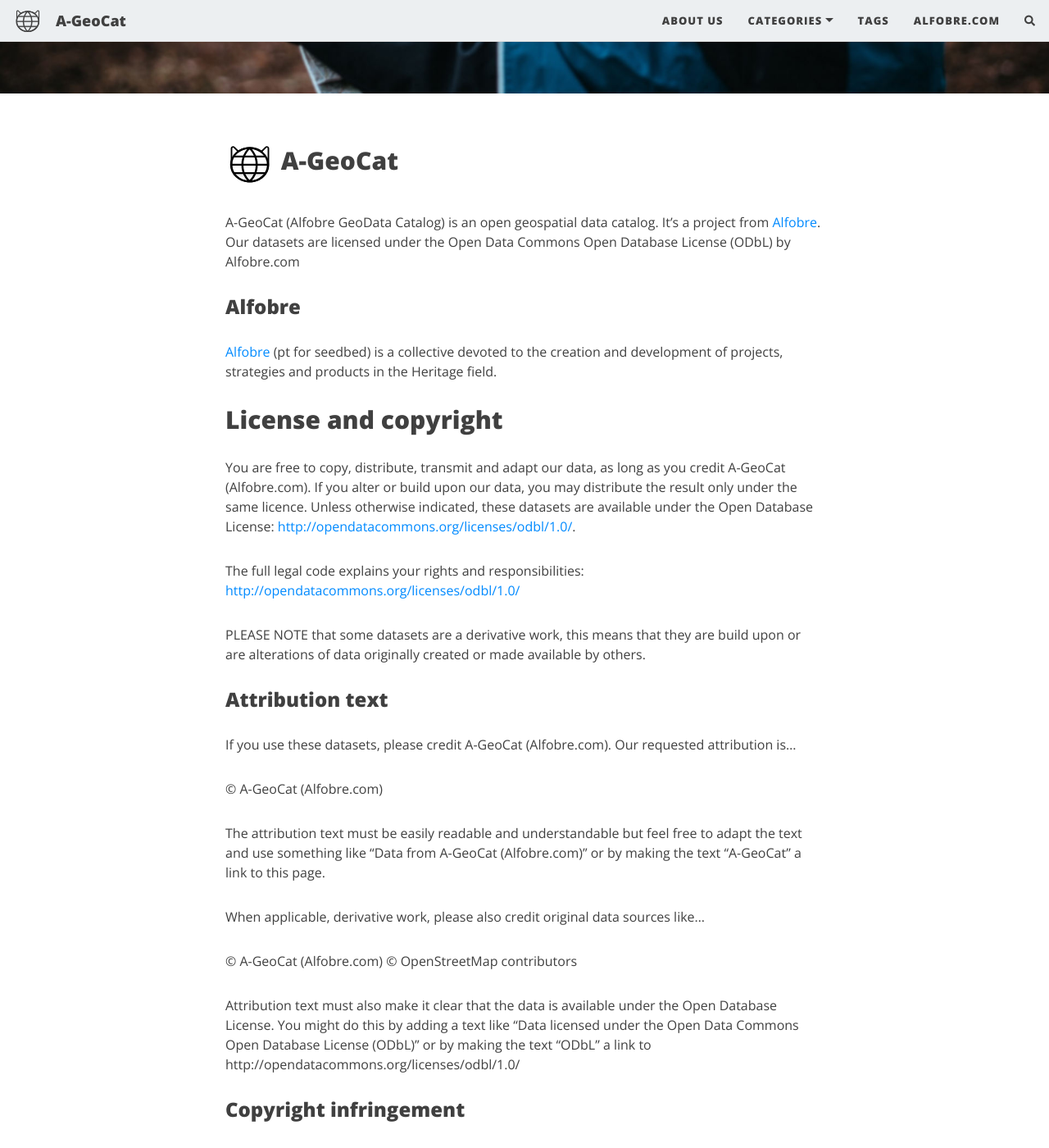
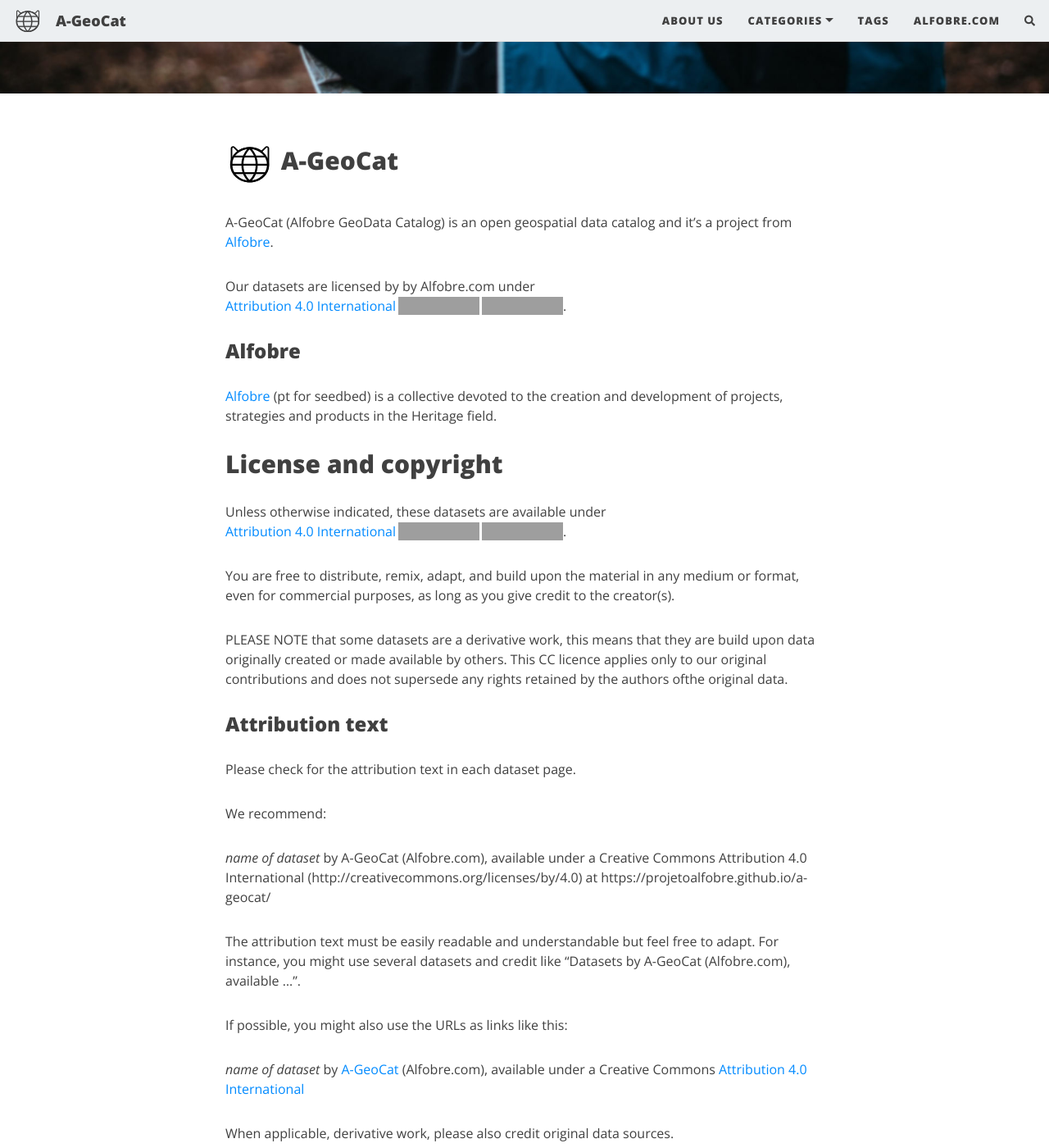
Before and after one commit to projetoalfobre/a-geocat, a Jekyll site: the page built from aboutus.md, in a window 1280 px wide and 1400 px high, scrolled down 431 px. Shown: the whole window at 82% size. Built offline with Jekyll 4.4.1, drawn with Linux system fonts in a browser that asks for light colours; nearby versions of some CDN libraries; comment, search, counter and statistics services are not loaded; grey boxes are pictures that could not be loaded.

Commit message:
Update aboutus.md

```diff
--- a/aboutus.md
+++ b/aboutus.md
@@ -6,7 +6,9 @@
 ---
 
 ## <img class="aboutus_logo" src="{{ "/assets/img/geocat.svg" | relative_url }}"> A-GeoCat
-A-GeoCat (Alfobre GeoData Catalog) is an open geospatial data catalog. It's a project from [Alfobre](http://alfobre.com). Our datasets are licensed under the Open Data Commons Open Database License (ODbL) by Alfobre.com
+A-GeoCat (Alfobre GeoData Catalog) is an open geospatial data catalog and it's a project from [Alfobre](http://alfobre.com).
+
+Our datasets are licensed by by Alfobre.com under <a href="http://creativecommons.org/licenses/by/4.0/?ref=chooser-v1" target="_blank" rel="license noopener noreferrer" style="display:inline-block;">Attribution 4.0 International<img style="height:22px!important;margin-left:3px;vertical-align:text-bottom;" src="https://mirrors.creativecommons.org/presskit/icons/cc.svg?ref=chooser-v1"><img style="height:22px!important;margin-left:3px;vertical-align:text-bottom;" src="https://mirrors.creativecommons.org/presskit/icons/by.svg?ref=chooser-v1"></a>.
 
 ### Alfobre
 [Alfobre](http://alfobre.com) (pt for seedbed) is a collective devoted to the creation and development of projects, strategies and products in the Heritage field.
@@ -14,24 +16,27 @@
 
 
 ## License and copyright
-You are free to copy, distribute, transmit and adapt our data, as long as you credit A-GeoCat (Alfobre.com). If you alter or build upon our data, you may distribute the result only under the same licence. Unless otherwise indicated, these datasets are available under the Open Database License: [http://opendatacommons.org/licenses/odbl/1.0/](http://opendatacommons.org/licenses/odbl/1.0/).
+Unless otherwise indicated, these datasets are available under <a href="http://creativecommons.org/licenses/by/4.0/?ref=chooser-v1" target="_blank" rel="license noopener noreferrer" style="display:inline-block;">Attribution 4.0 International<img style="height:22px!important;margin-left:3px;vertical-align:text-bottom;" src="https://mirrors.creativecommons.org/presskit/icons/cc.svg?ref=chooser-v1"><img style="height:22px!important;margin-left:3px;vertical-align:text-bottom;" src="https://mirrors.creativecommons.org/presskit/icons/by.svg?ref=chooser-v1"></a>.
 
-The full legal code explains your rights and responsibilities: [http://opendatacommons.org/licenses/odbl/1.0/](http://opendatacommons.org/licenses/odbl/1.0/)
+You are free to distribute, remix, adapt, and build upon the material in any medium or format, even for commercial purposes, as long as you give credit to the creator(s).
 
-PLEASE NOTE that some datasets are a derivative work, this means that they are build upon or are alterations of data originally created or made available by others.
+PLEASE NOTE that some datasets are a derivative work, this means that they are build upon data originally created or made available by others. This CC licence applies only to our original contributions and does not supersede any rights retained by the authors ofthe original data.
 
 ### Attribution text
-If you use these datasets, please credit A-GeoCat (Alfobre.com). Our requested attribution is...
 
-© A-GeoCat (Alfobre.com)
+Please check for the attribution text in each dataset page.
 
-The attribution text must be easily readable and understandable but feel free to adapt the text and use something like "Data from A-GeoCat (Alfobre.com)" or by making the text “A-GeoCat” a link to this page.
+We recommend:
 
-When applicable, derivative work, please also credit original data sources like...
+*name of dataset* by A-GeoCat (Alfobre.com), available under a Creative Commons Attribution 4.0 International (http://creativecommons.org/licenses/by/4.0) at https://projetoalfobre.github.io/a-geocat/
 
-© A-GeoCat (Alfobre.com) © OpenStreetMap contributors
+The attribution text must be easily readable and understandable but feel free to adapt. For instance, you might use several datasets and credit like "Datasets by A-GeoCat (Alfobre.com), available ...".
 
-Attribution text must also make it clear that the data is available under the Open Database License. You might do this by adding a text like "Data licensed under the Open Data Commons Open Database License (ODbL)" or by making the text “ODbL” a link to http://opendatacommons.org/licenses/odbl/1.0/
+If possible, you might also use the URLs as links like this:
+
+*name of dataset* by [A-GeoCat](https://projetoalfobre.github.io/a-geocat/) (Alfobre.com), available under a Creative Commons [Attribution 4.0 International](http://creativecommons.org/licenses/by/4.0)
+
+When applicable, derivative work, please also credit original data sources.
 
 ### Copyright infringement
 If you believe that copyrighted material has been inappropriately added to these datasets or this site, please contact us.
```
